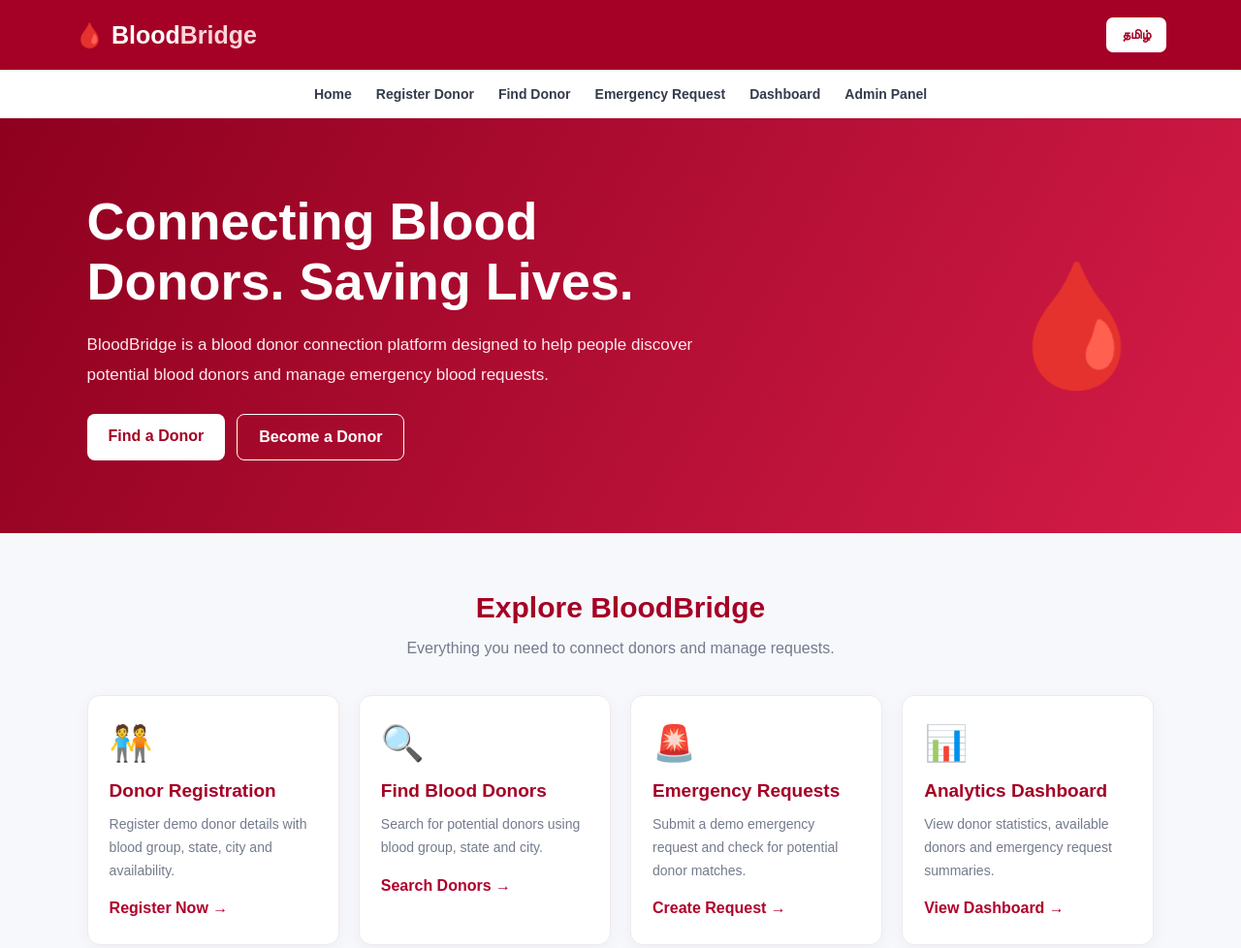
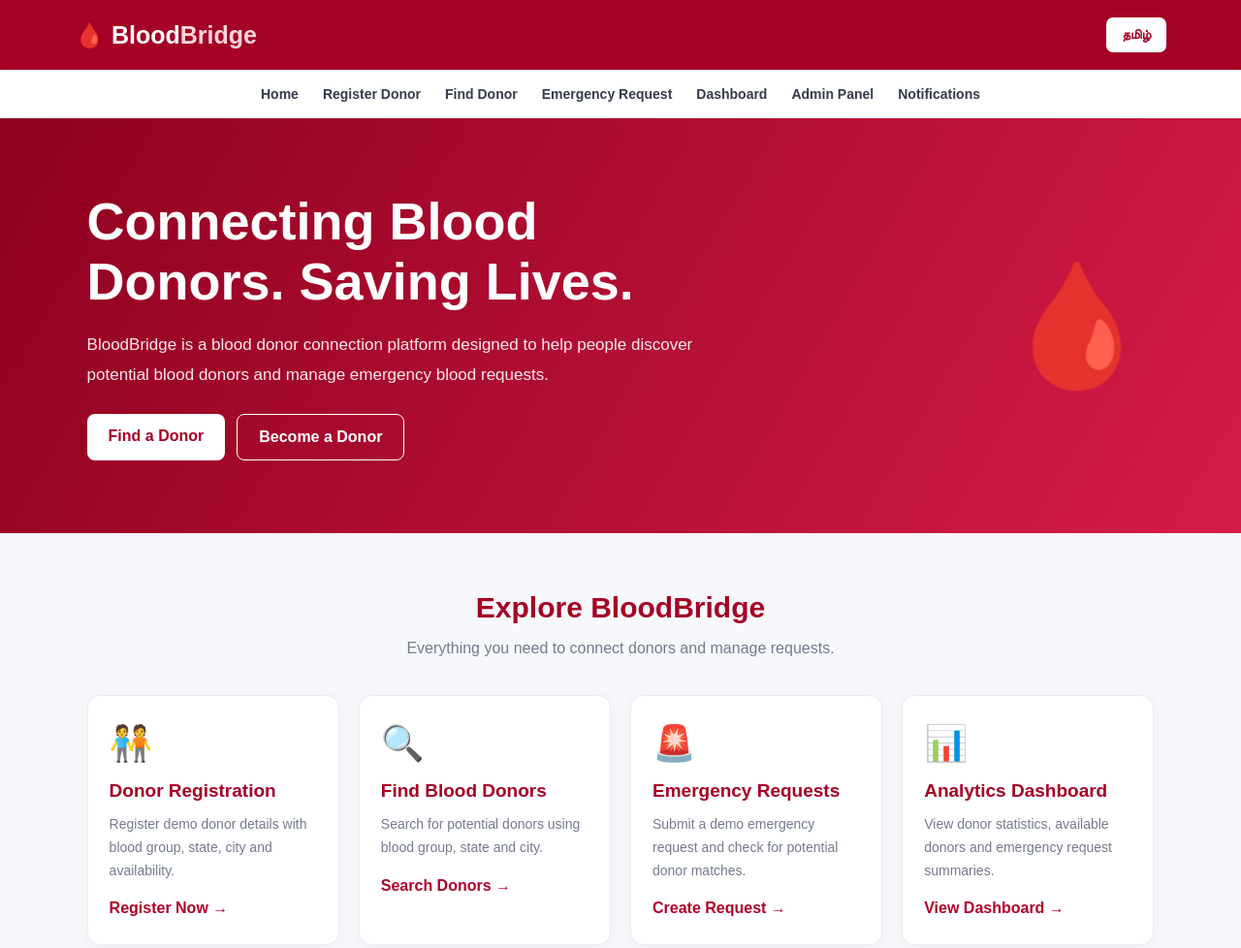
Before and after one commit to Nithica55/BloodBridge, a plain HTML site: page index.html in a window 1280 px wide. Shown: the top 978 px of the page at 97% size. Drawn offline with Linux system fonts and the light colour scheme.

Commit message:
Update index.html

```diff
--- a/index.html
+++ b/index.html
@@ -372,6 +372,7 @@ footer p{
     <a href="admin.html"
        data-en="Admin Panel"
        data-ta="நிர்வாகப் பலகை">Admin Panel</a>
+    <a href="notifications.html">Notifications</a>
 
 </nav>
 
```
